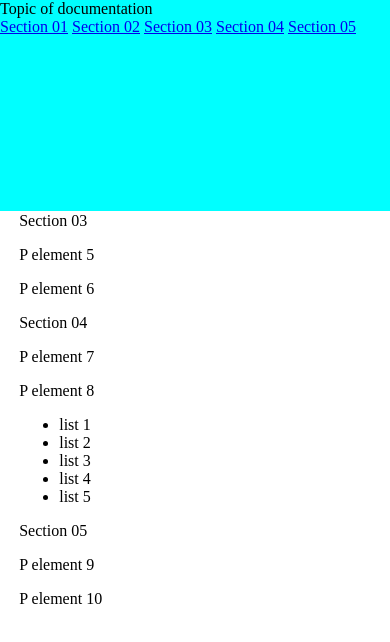
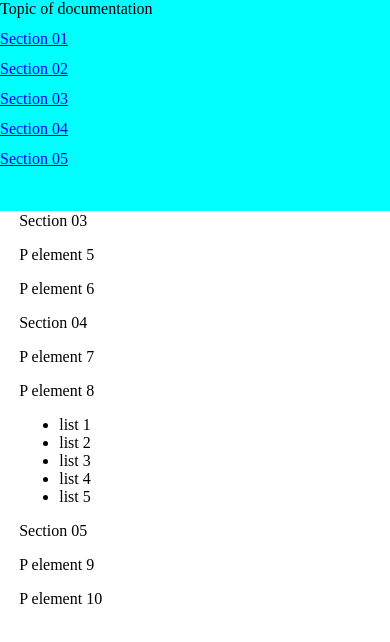
Before and after one commit to apricot12/technical-documentation, a plain HTML site: page index.html in a window 390 px wide. Drawn offline with Linux system fonts and the light colour scheme.

Commit message:
Final Push

```diff
--- a/css/style.css
+++ b/css/style.css
@@ -1,5 +1,3 @@
-
-
 #navbar {
     position: fixed;
     top: 0;
@@ -15,7 +13,13 @@
     margin-left: 27%;
 }
 
-@media (max-width: 800px){
+.nav-link {
+    margin-top: 12px;
+    margin-bottom: 12px;
+    display: block;
+}
+
+@media only screen and (max-width: 800px){
     #navbar {
         position: fixed;
         top: 0;
@@ -32,4 +36,10 @@
         margin-left: 3%;
     }
 
+    .nav-link {
+        margin-top: 12px;
+        margin-bottom: 12px;
+        display: block;
+    }
+
 }
--- a/index.html
+++ b/index.html
@@ -9,7 +9,7 @@
   <body>
     <script src="https://cdn.freecodecamp.org/testable-projects-fcc/v1/bundle.js"></script>
     <script  src="js/index.js"></script>
-    <nav id="navbar">
+    <nav id="navbar" class="navbar">
       <header>Topic of documentation</header>
       <a class="nav-link" href="#Section_01">Section 01</a>
       <a class="nav-link" href="#Section_02">Section 02</a>
```
